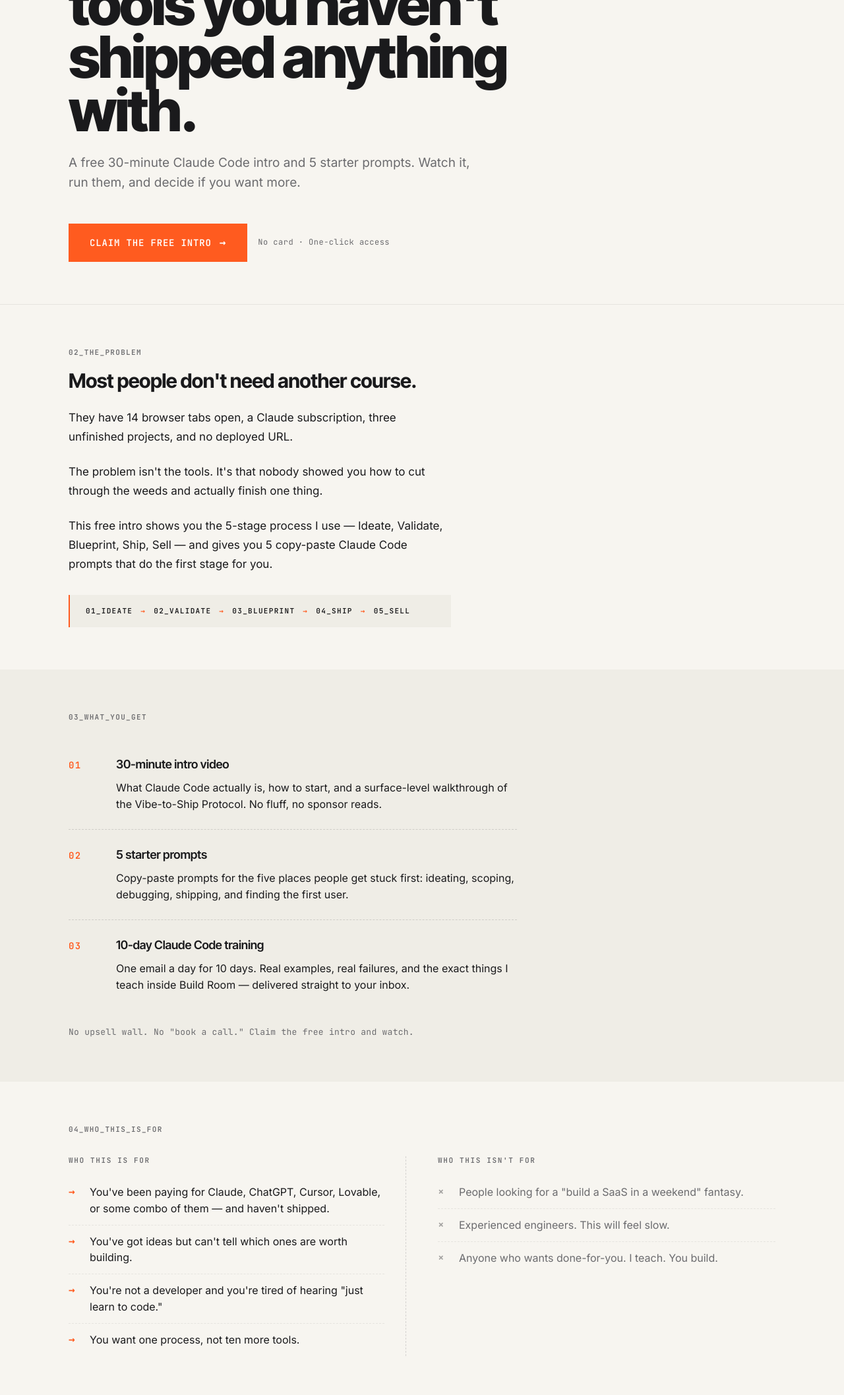
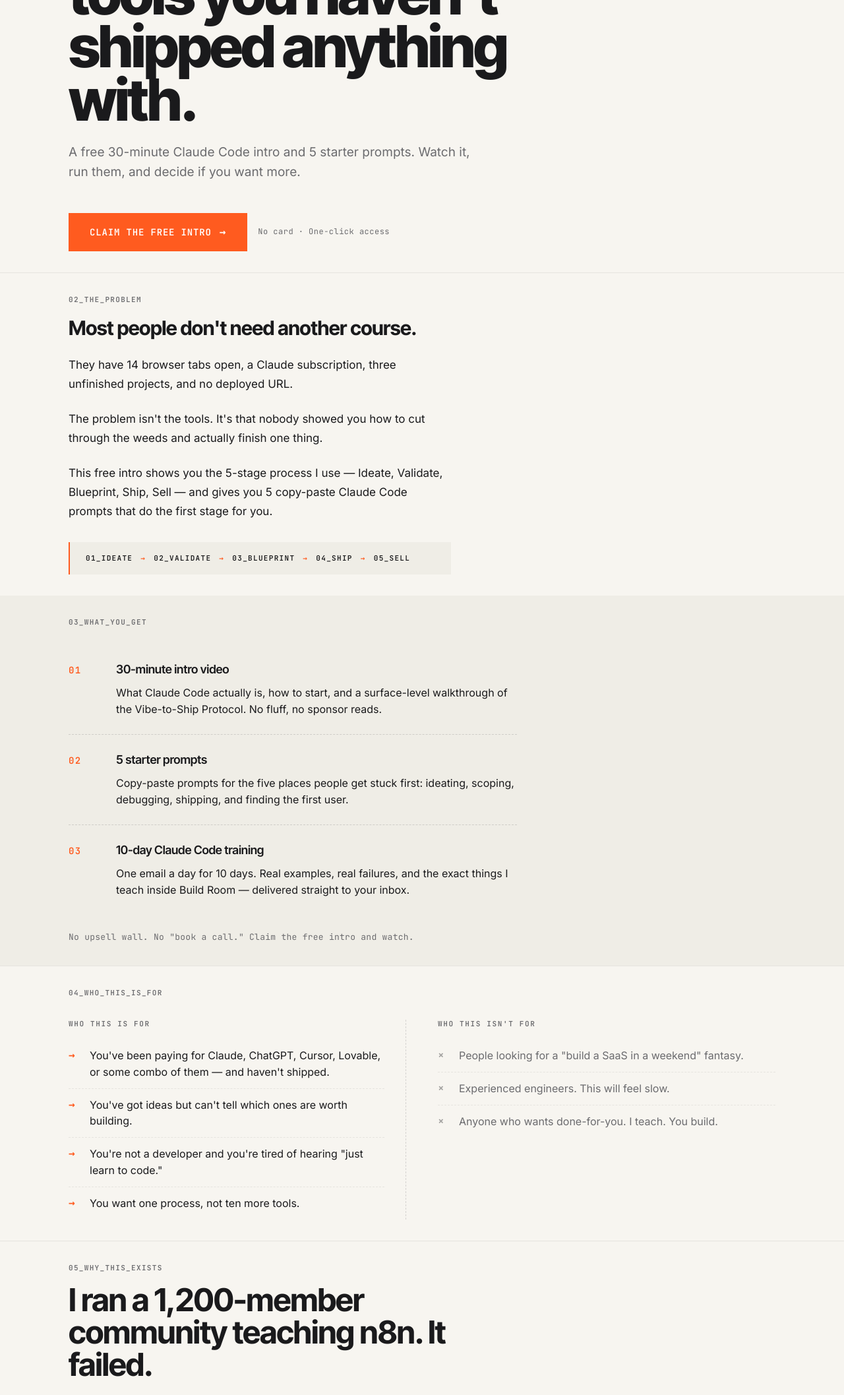
Before and after one commit to ConcosleyMedia/Whop_LandingPage, a plain HTML site: page index.html in a window 1280 px wide. Shown: the part 377-2492 px from the top of the page at 66% size. Drawn offline with Linux system fonts and the light colour scheme.

Commit message:
Tighten homepage section spacing: all sections 4-6rem → 2rem + add dividers

```diff
--- a/index.html
+++ b/index.html
@@ -19,7 +19,7 @@
 <style>
   /* Page-specific — Free tier: Paper + Signal Tint accent */
   .hero {
-    padding: var(--s-7) 0 var(--s-8);
+    padding: var(--s-6) 0 var(--s-6);
   }
 
   .hero h1 {
@@ -67,7 +67,7 @@
 
   /* ——— Problem section ——— */
   .problem-section {
-    padding: var(--s-8) 0;
+    padding: var(--s-6) 0;
     border-top: 1px solid rgba(26,26,28,0.08);
   }
 
@@ -93,7 +93,7 @@
   /* ——— What you get (list style) ——— */
   .what-you-get {
     background: var(--paper-tape);
-    padding: var(--s-8) 0;
+    padding: var(--s-6) 0;
   }
 
   .what-you-get .inner {
@@ -229,7 +229,8 @@
 
   /* ——— Who this is / isn't for ——— */
   .who-section {
-    padding: var(--s-8) 0;
+    padding: var(--s-6) 0;
+    border-top: 1px solid rgba(26,26,28,0.08);
   }
 
   .who-grid {
@@ -301,7 +302,8 @@
   }
 
   .story-section {
-    padding: var(--s-9) 0;
+    padding: var(--s-6) 0;
+    border-top: 1px solid rgba(26,26,28,0.08);
   }
 
   .story-section .content {
@@ -323,7 +325,7 @@
   }
 
   .final-cta {
-    padding: var(--s-8) 0;
+    padding: var(--s-6) 0;
     background: var(--paper-tape);
   }
 
```
